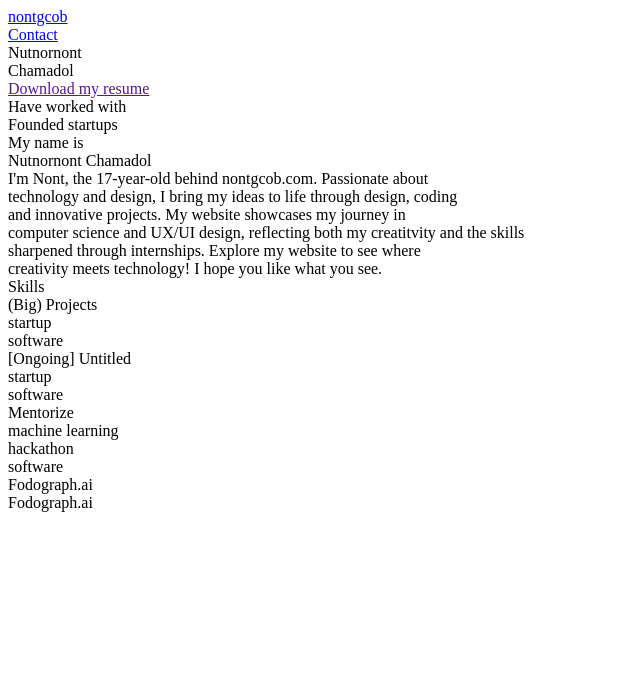
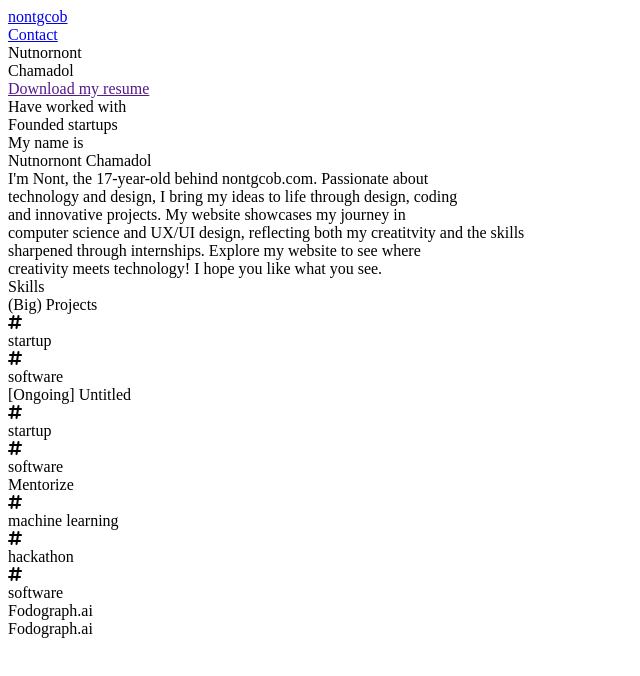
Before and after one commit to nontgcob/landing_page, a website: page index.html in a window 1280 px wide. Shown: the whole page, without its empty margins (0-640 px from the left). Drawn offline with Linux system fonts and the light colour scheme; a web font is replaced by a local one.

Commit message:
add fontawesome CDN and icons

```diff
--- a/index.html
+++ b/index.html
@@ -9,7 +9,8 @@
     <link rel="stylesheet" href="./style.css">
 
     <!-- Import Font Awesome CDN to use their icons -->
-    <link rel="stylesheet" href="https://cdnjs.cloudflare.com/ajax/libs/font-awesome/5.15.3/css/all.min.css"> <!-- recheck this if the icon doesn't appear -->
+    <script src="https://kit.fontawesome.com/6030b76131.js" crossorigin="anonymous"></script>
+    <!-- <link rel="stylesheet" href="https://cdnjs.cloudflare.com/ajax/libs/font-awesome/5.15.3/css/all.min.css"> recheck this if the icon doesn't appear -->
 
     <!-- Import Rethink Sans & Poppins from Google Fonts -->
     <style>
@@ -113,12 +114,12 @@
                         <div class="projects__gallery__card__tags">
                             <!-- HASHTAG 1 -->
                             <div class="projects__gallery__card__tags__hashtag">
-                                <div class="projects__gallery__card__tags__hashtag__hash"></div> <!-- add the hash icon from fontawesome here -->
+                                <div class="projects__gallery__card__tags__hashtag__hash"><i class="fa-solid fa-hashtag"></i></div> <!-- add the hash icon from fontawesome here -->
                                 <div class="projects__gallery__card__tags__hashtag__text">startup</div>
                             </div>
                             <!-- HASHTAG 2 -->
                             <div class="projects__gallery__card__tags__hashtag">
-                                <div class="projects__gallery__card__tags__hashtag__hash"></div> <!-- hash icon -->
+                                <div class="projects__gallery__card__tags__hashtag__hash"><i class="fa-solid fa-hashtag"></i></div> <!-- hash icon -->
                                 <div class="projects__gallery__card__tags__hashtag__text">software</div>
                             </div>
                         </div>
@@ -134,12 +135,12 @@
                         <div class="projects__gallery__card__tags">
                             <!-- HASHTAG 1 -->
                             <div class="projects__gallery__card__tags__hashtag">
-                                <div class="projects__gallery__card__tags__hashtag__hash"></div> <!-- hash icon -->
+                                <div class="projects__gallery__card__tags__hashtag__hash"><i class="fa-solid fa-hashtag"></i></div> <!-- hash icon -->
                                 <div class="projects__gallery__card__tags__hashtag__text">startup</div>
                             </div>
                             <!-- HASHTAG 2 -->
                             <div class="projects__gallery__card__tags__hashtag">
-                                <div class="projects__gallery__card__tags__hashtag__hash"></div> <!-- hash icon -->
+                                <div class="projects__gallery__card__tags__hashtag__hash"><i class="fa-solid fa-hashtag"></i></div> <!-- hash icon -->
                                 <div class="projects__gallery__card__tags__hashtag__text">software</div>
                             </div>
                         </div>
@@ -155,17 +156,17 @@
                         <div class="projects__gallery__card__tags">
                             <!-- HASHTAG 1 -->
                             <div class="projects__gallery__card__tags__hashtag">
-                                <div class="projects__gallery__card__tags__hashtag__hash"></div> <!-- hash icon -->
+                                <div class="projects__gallery__card__tags__hashtag__hash"><i class="fa-solid fa-hashtag"></i></div> <!-- hash icon -->
                                 <div class="projects__gallery__card__tags__hashtag__text">machine learning</div>
                             </div>
                             <!-- HASHTAG 2 -->
                             <div class="projects__gallery__card__tags__hashtag">
-                                <div class="projects__gallery__card__tags__hashtag__hash"></div> <!-- hash icon -->
+                                <div class="projects__gallery__card__tags__hashtag__hash"><i class="fa-solid fa-hashtag"></i></div> <!-- hash icon -->
                                 <div class="projects__gallery__card__tags__hashtag__text">hackathon</div>
                             </div>
                             <!-- HASHTAG 3 -->
                             <div class="projects__gallery__card__tags__hashtag">
-                                <div class="projects__gallery__card__tags__hashtag__hash"></div> <!-- hash icon -->
+                                <div class="projects__gallery__card__tags__hashtag__hash"><i class="fa-solid fa-hashtag"></i></div> <!-- hash icon -->
                                 <div class="projects__gallery__card__tags__hashtag__text">software</div>
                             </div>
                         </div>
```
